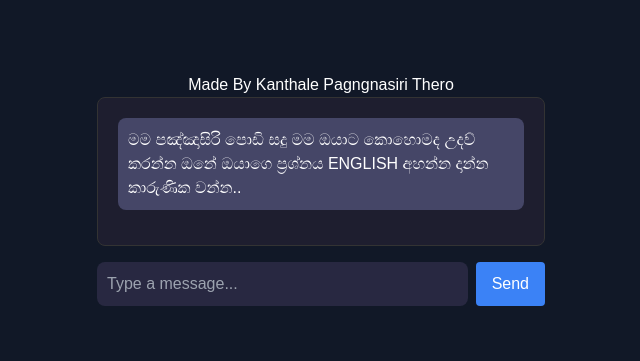
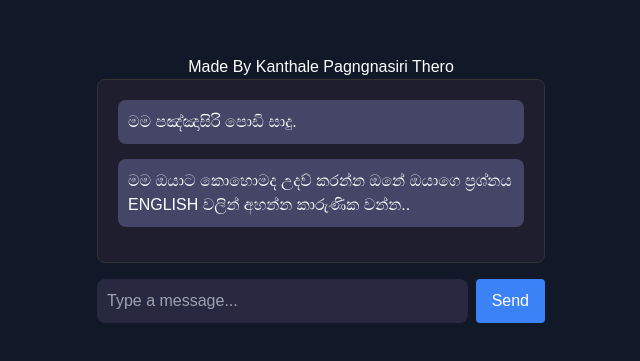
Before and after one commit to CyberSamuZaX/aibotabnme, a plain HTML site: page index.html in a window 1280 px wide. Shown: the part 211-572 px from the top of the page, without its empty margins (319-959 px from the left). Drawn offline with nearby package versions, Linux system fonts and the light colour scheme.

Commit message:
Update index.html

```diff
--- a/index.html
+++ b/index.html
@@ -68,7 +68,9 @@ Made By Kanthale Pagngnasiri Thero
 <body class="bg-gray-900 text-white flex flex-col items-center justify-center min-h-screen p-3">
     <div class="w-full max-w-md mx-auto">
         <div class="chat-container mb-4" id="chatContainer">
-            <div class="message user-message">මම පඤ්ඤාසිරි පොඩි සදු මම ඔයාට කොහොමද උදව් කරන්න ඔනේ ඔයාගෙ ප්‍රශ්නය ENGLISH අහන්න දාන්න කාරුණික වන්න..</div>
+            <div class="message user-message">මම පඤ්ඤාසිරි පොඩි සාදු.</div>
+                          <div class="message user-message">මම ඔයාට කොහොමද උදව් කරන්න ඔනේ ඔයාගෙ ප්‍රශ්නය ENGLISH වලින් අහන්න කාරුණික වන්න..</div>
+
             <!-- Add more messages here dynamically -->
         </div>
         <div class="input-container flex">
```
